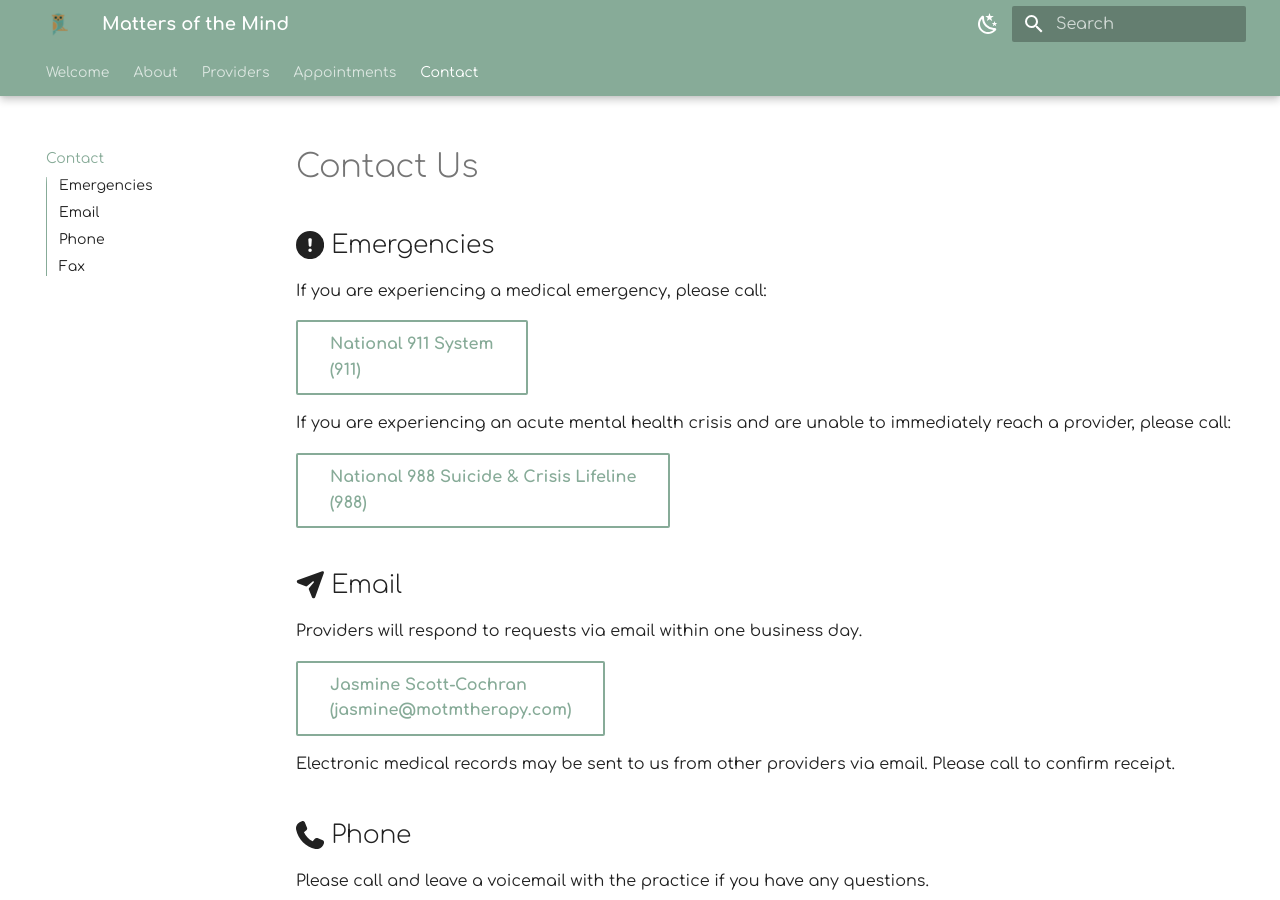
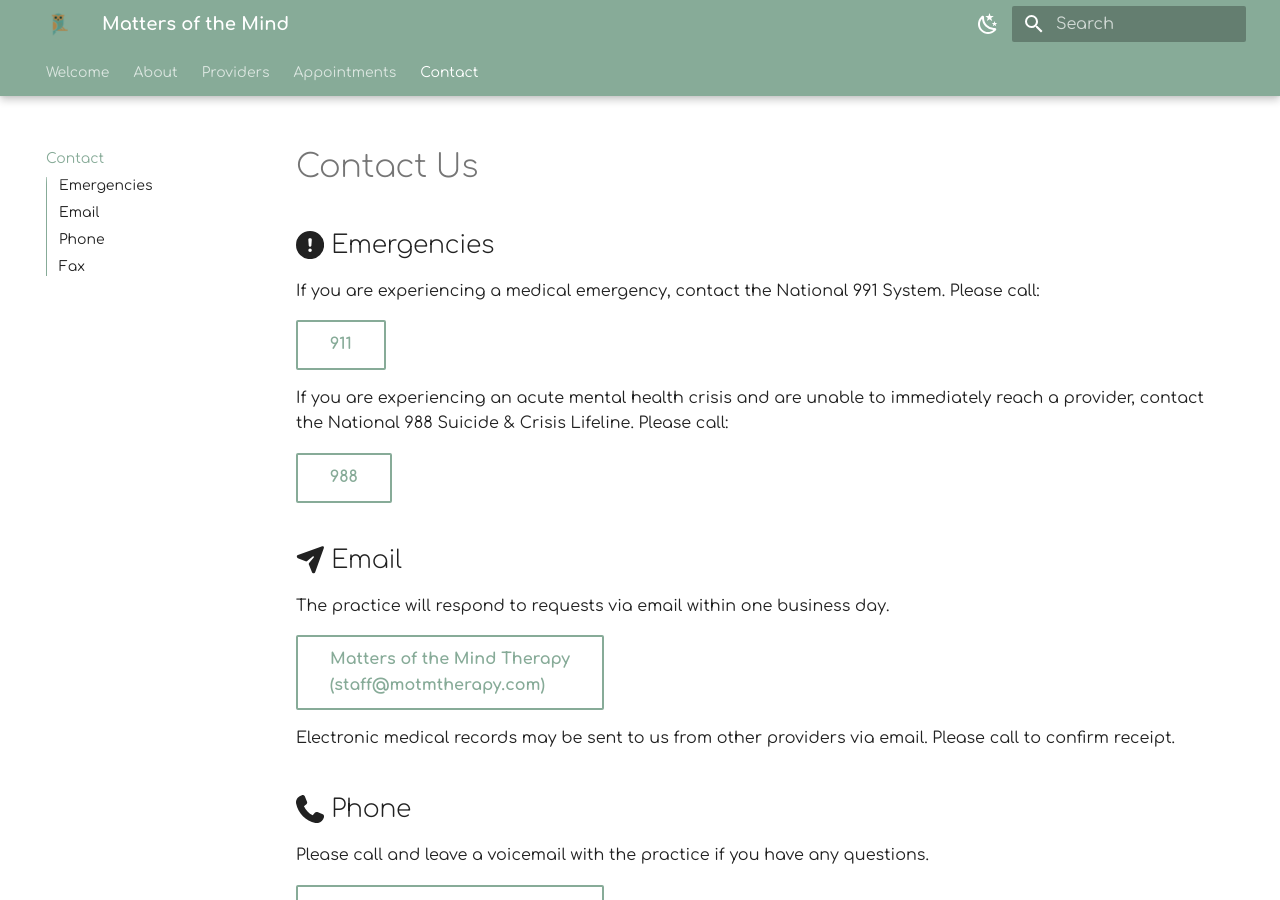
Before and after one commit to motm-therapy/website, an MkDocs documentation site: the page built from docs/contact.md, in a window 1280 px wide and 900 px high. Built offline with MkDocs 1.6.1 and Material for MkDocs 9.7.7, drawn with Linux system fonts in a browser that asks for light colours.

Commit message:
Update contact.md

```diff
--- a/docs/contact.md
+++ b/docs/contact.md
@@ -2,22 +2,19 @@
 
 ## :fontawesome-solid-circle-exclamation: Emergencies
 
-If you are experiencing a medical emergency, please call:
+If you are experiencing a medical emergency, contact the National 991 System. Please call:
 
-[National 911 System<br>
-(911)](tel:911){ .md-button }
+[911](tel:911){ .md-button }
 
-If you are experiencing an acute mental health crisis and are unable to immediately reach a provider,
-please call:
+If you are experiencing an acute mental health crisis and are unable to immediately reach a provider, contact the National 988 Suicide & Crisis Lifeline. Please call:
 
-[National 988 Suicide & Crisis Lifeline<br>
-(988)](tel:988){ .md-button }
+[988](tel:988){ .md-button }
 
 ## :fontawesome-solid-paper-plane: Email
 
-Providers will respond to requests via email within one business day.
+The practice will respond to requests via email within one business day.
 
-[Jasmine Scott-Cochran<br> (jasmine@motmtherapy.com)](mailto:jasmine@motmtherapy.com){ .md-button }
+[Matters of the Mind Therapy<br>(staff@motmtherapy.com)](mailto:staff@motmtherapy.com){ .md-button }
 
 Electronic medical records may be sent to us from other providers via email. Please call to confirm receipt.
 
```
